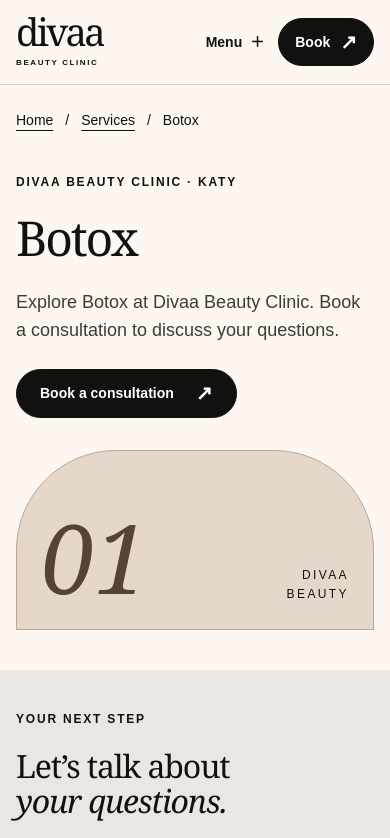
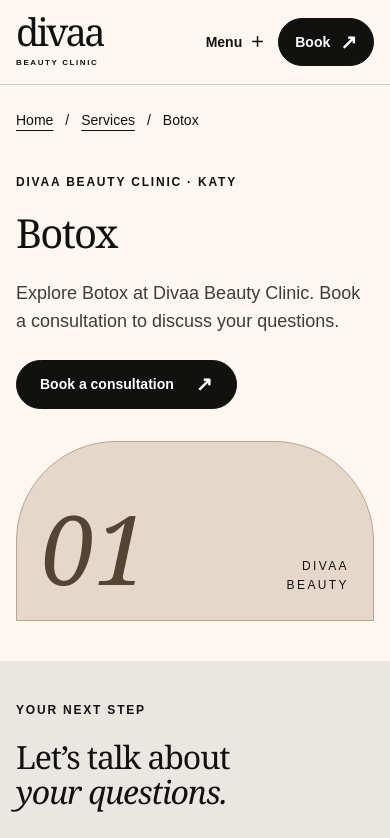
Before and after one commit to ZAldawah/divaa-clinic, a Next.js app: page /botox in a window 390 px wide. Shown: the top 838 px of the page. Built offline with nearby package versions, Linux system fonts and the light colour scheme.

Commit message:
Fix narrow service heading typography
Co-Authored-By: Paperclip <noreply@paperclip.ing>

```diff
--- a/src/app/globals.css
+++ b/src/app/globals.css
@@ -2,6 +2,7 @@
   --color-canvas:#fef6f0; --color-surface:#fff; --color-soft:#eae7e3;
   --color-text:#111110; --color-muted:#3d3c39; --color-border:#81756b; --color-error:#8b2424;
   --font-body:Arial,Helvetica,sans-serif; --font-display:Georgia,'Times New Roman',serif;
+  --text-service-display-narrow:40px;
   --privacy-surface:var(--color-canvas); --privacy-ink:var(--color-text); --privacy-border:var(--color-border); --privacy-radius:20px;
 }
 *,*::before,*::after {box-sizing:border-box;}
@@ -103,6 +104,7 @@
   .menu-panel {right:16px;width:calc(100vw - 32px);padding:20px;} .menu-services {grid-template-columns:1fr;}
   .home-hero {grid-template-columns:1fr;padding-block:32px;gap:32px;} .hero-copy {padding:8px 0;}
   h1 {font-size:48px;} .hero-intro {font-size:18px;margin-block:24px;}
+  .service-hero h1 {font-size:var(--text-service-display-narrow);}
   .hero-art {min-height:240px;border-radius:44% 44% 4px 4px;} .art-letter {font-size:160px;} .art-caption {bottom:16px;}
   .section-space {padding-block:40px;} .service-grid {grid-template-columns:1fr;gap:12px;}
   .service-card {min-height:190px;padding:24px;} .service-number {margin-bottom:16px;}
```
